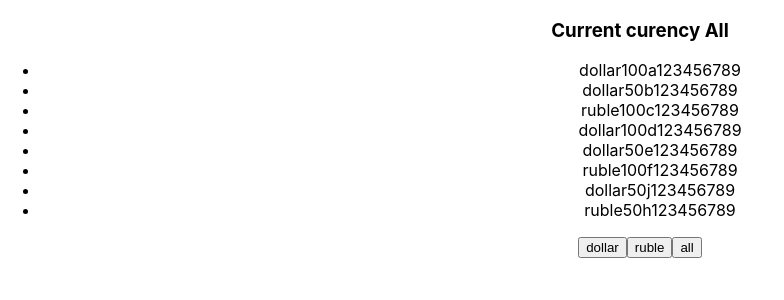
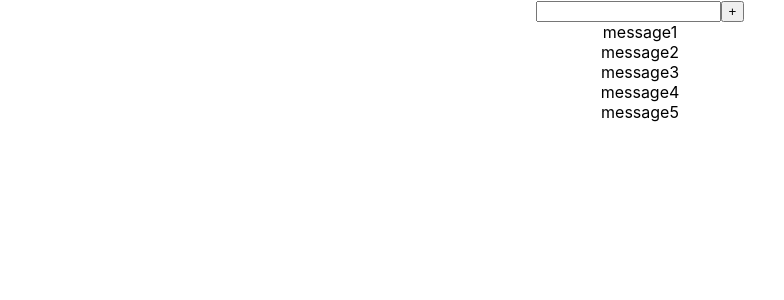
Before and after one commit to Alina-Murashko/my-micro-tasks, a React (Create React App) app: page / in a window 1280 px wide. Shown: the top 300 px of the page, without its empty margins (0-784 px from the left). Built offline with nearby package versions, Linux system fonts and the light colour scheme.

Commit message:
Input_first Way

```diff
--- a/src/App.tsx
+++ b/src/App.tsx
@@ -1,17 +1,51 @@
 
 import './App.css';
-import React, {MouseEvent, useState} from 'react';
-import {NewComponent} from "./components/NewComponent";
-import { Education_Button } from './components/Education_Button';
-import { Button } from './components/Button';
-import { HookUseState } from './components/HookUseState';
-import { CounterMoney } from './components/CounterMoney';
-import { log } from 'console';
+import React, {useState} from 'react';
+import { FullInput } from './components/FullInput';
 
 
 function App() {
+  const [message, setMessage] = useState([
+        {message: 'message1'},
+        {message: 'message2'},
+        {message: 'message3'},
+        {message: 'message4'},
+        {message: 'message5'}
+      ]
+  )
 
-  const [money, setMoney] = useState([
+  const addNewMessage = (valueInput : string) => {
+    const newMessage = {message : valueInput};
+    setMessage([newMessage, ...message])
+  }
+
+  return (
+      <div className="App">
+        <FullInput addNewMessage={addNewMessage}/>
+        {message.map((el, index) => {
+          return (
+              <div key={index}>{el.message}</div>
+          )
+        })}
+      </div>
+  );
+}
+
+
+
+
+export default App;
+
+/*
+
+
+*/
+
+/*
+
+// 1 неделя
+
+ const [money, setMoney] = useState([
     {banknote: "dollar", nominal: 100, number: "a123456789"},
     {banknote: "dollar", nominal: 50, number: "b123456789"},
     {banknote: "ruble", nominal: 100, number: "c123456789"},
@@ -25,25 +59,14 @@ function App() {
 const [nameButtonFilter, setNameButtonFilter] = useState("All")
 
 
-    return (
-        <div className='App'>
-          <h3>Current curency {nameButtonFilter}</h3>
+ <h3>Current curency {nameButtonFilter}</h3>
           <CounterMoney allMoney={money} banknote={nameButtonFilter} />
           <Button title='dollar' callback={ setNameButtonFilter}/>
           <Button title='ruble' callback={setNameButtonFilter}/>
           <Button title='all' callback={ setNameButtonFilter}/>
-        </div>
-
-    )
-}
-
-export default App;
 
 
-
-
-
-
+*/
 
 
 /*
--- /dev/null
+++ b/src/components/FullInput.tsx
@@ -0,0 +1,27 @@
+import React, { ChangeEvent, useState } from "react";
+
+type FullInputPropsType = {
+    addNewMessage: (valueInput : string) => void
+}
+
+
+export const FullInput = (props: FullInputPropsType) => {
+const [title, setTitle]= useState('');
+
+const OnChangeInputHundler = (event: ChangeEvent<HTMLInputElement>) => {
+    const newTitle = event.currentTarget.value;
+    setTitle(newTitle);
+}
+
+const OnChangeButtonHundler = () => {
+    props.addNewMessage(title);
+    setTitle('');
+}
+
+    return (
+        <div>
+          <input value={title} onChange={OnChangeInputHundler}/>
+          <button onClick={OnChangeButtonHundler}>+</button>
+        </div>
+    )
+}
```
